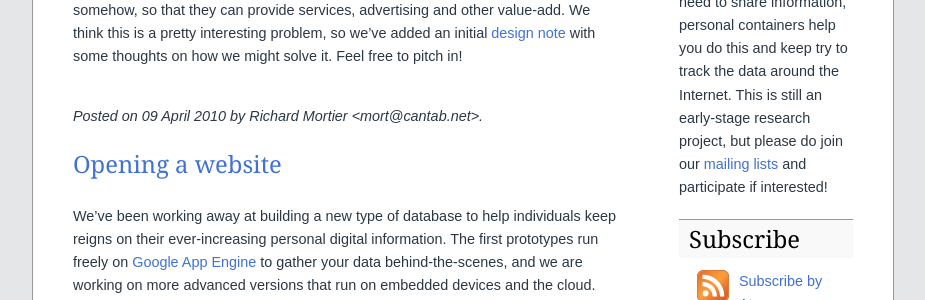
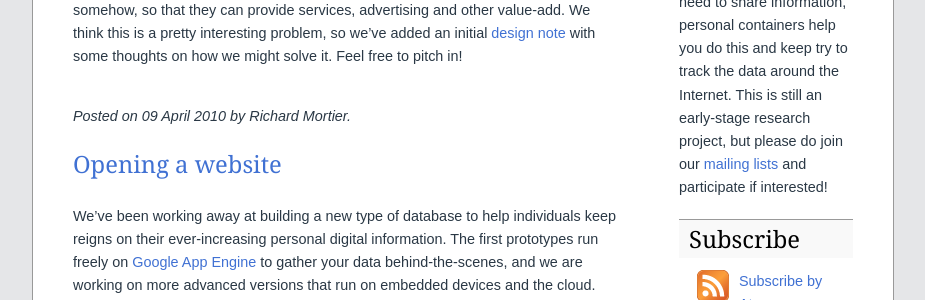
Before and after one commit to avsm/perscon.net, a Jekyll site: the page built from index.html, in a window 1280 px wide. Shown: the part 248-548 px from the top of the page, without its empty margins (177-1102 px from the left). Built offline with Jekyll 4.4.1, drawn with Linux system fonts in a browser that asks for light colours; comment, search, counter and statistics services are not loaded; some of the changed lines change nothing that is shown.

Commit message:
post author showing works

```diff
--- a/_posts/2010-04-09-marketplace.markdown
+++ b/_posts/2010-04-09-marketplace.markdown
@@ -1,7 +1,7 @@
 ---
 layout: default
 title: A Personal Containers Marketplace
-author: Richard Mortier <mort@cantab.net>
+author: Richard Mortier
 ---
 
 
```
